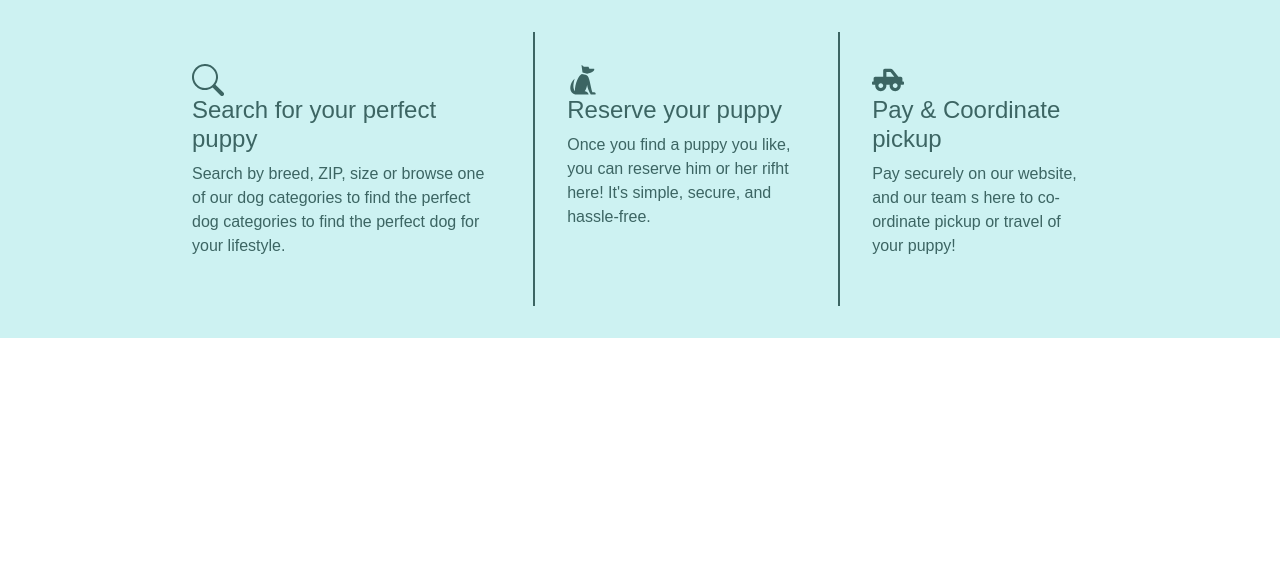
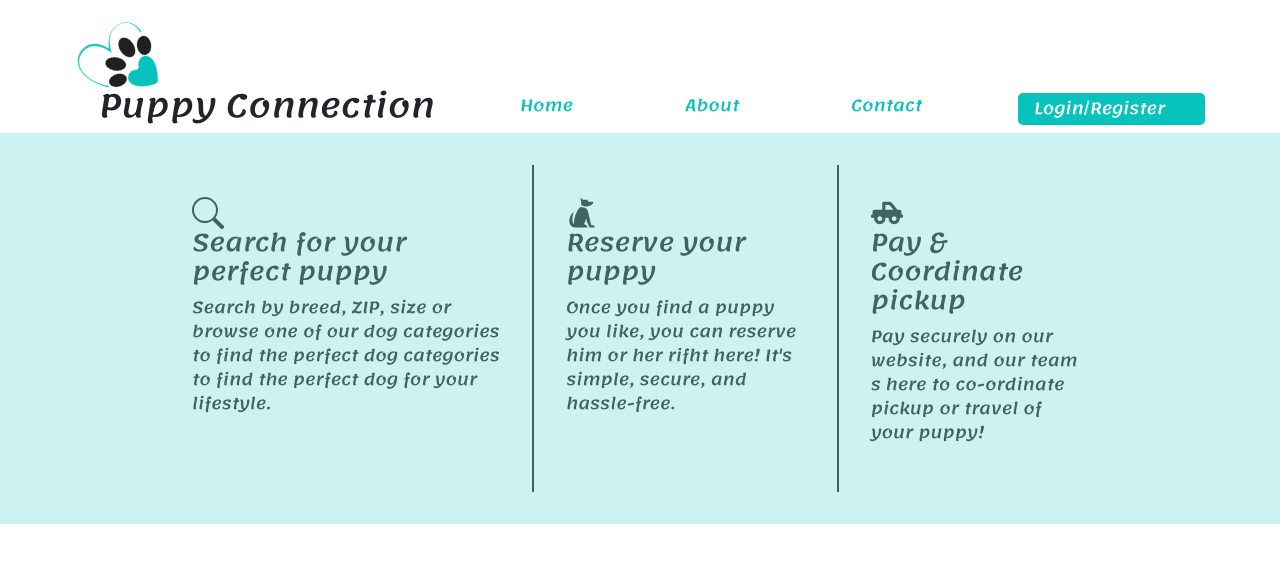
Before and after one commit to tonyadearman/puppyAdoption, a React (Create React App) app in the folder client/: page / in a window 1280 px wide. Shown: the top 562 px of the page. Built offline with nearby package versions, Linux system fonts and the light colour scheme; a web font is replaced by a local one.

Commit message:
fixed nav

```diff
--- a/client/src/App.css
+++ b/client/src/App.css
@@ -1,8 +1,7 @@
+@import url('https://fonts.googleapis.com/css2?family=Lemonada:wght@500;600;700&display=swap');
 
-@import url('https://fonts.googleapis.com/css2?family=Lemonada:wght@500;600;700&display=swap');
-*{
+/* *{
   box-sizing: border-box;
   margin: 0;
   padding: 0;
-  font-family: sans-serif
-}
+} */
--- a/client/src/App.js
+++ b/client/src/App.js
@@ -1,10 +1,13 @@
 import React from 'react';
 import CTA from './components/CTA/CTA';
+import NavBar from './components/NavBar/Nav';
 import './App.css';
 
 function App() {
   return (
     <div className="App">
+
+      <NavBar />
       <CTA />
     </div>
   );
--- a/client/src/components/NavBar/Nav.css
+++ b/client/src/components/NavBar/Nav.css
@@ -6,9 +6,7 @@
     display: flex;
     flex-direction: row;
     align-items: flex-end;
-    margin-top: 3rem;
-    padding: 0vw 5vw 0vw 7vw;
-
+    justify-content: center;
 }
 
 .logo {
@@ -17,7 +15,7 @@
     padding-top: 2rem;
 }
 
-h1 {
+.nav-header {
     font-size: 2rem;
     margin-left: 1.5rem;
     margin-top: -1rem;
@@ -28,12 +26,17 @@ h1 {
     grid-template-columns: auto auto auto auto;
     gap: 0.5rem;
     margin-left: 3.5rem;
-    margin-bottom: 2.5rem;
+    margin-bottom: .5rem;
+    color: #06c3bd;
+}
+
+.nav-link:hover {
+    color: #3c6563;
 }
 
 .login-reg {
     background-color: #06c3bd;
-    padding-left: 1rem;
+    padding: 0.2rem 1rem 0rem 1rem;
     height: 2rem;
     border-radius: 5px;
     color: white;
--- a/client/src/components/NavBar/Nav.js
+++ b/client/src/components/NavBar/Nav.js
@@ -1,6 +1,6 @@
 import React from 'react';
 import './Nav.css';
-import Logo from '../../images/logoSticker.png';
+import Logo from '../../Images/logoSticker.png';
 
 function NavBar() {
 
@@ -9,13 +9,13 @@ function NavBar() {
     <nav className='Nav-Container'>
       <figcaption>
         <img src={Logo} className='logo' alt='logo' />
-        <h1>Puppy Connection</h1>
+        <h1 className='nav-header'>Puppy Connection</h1>
       </figcaption>
 
-      <a className="nav-link">Home</a>
-      <a className="nav-link">About</a>
-      <a className="nav-link">Contact</a>
-      <a className="nav-link login-reg">Login/Register</a>
+      <a href="" className="nav-link">Home</a>
+      <a href="" className="nav-link">About</a>
+      <a href="" className="nav-link">Contact</a>
+      <a href="" className="nav-link login-reg">Login/Register</a>
     </nav>
   );
 }
--- a/client/src/index.css
+++ b/client/src/index.css
@@ -1,13 +0,0 @@
-body {
-    margin: 0;
-    font-family: -apple-system, BlinkMacSystemFont, 'Segoe UI', 'Roboto', 'Oxygen',
-      'Ubuntu', 'Cantarell', 'Fira Sans', 'Droid Sans', 'Helvetica Neue',
-      sans-serif;
-    -webkit-font-smoothing: antialiased;
-    -moz-osx-font-smoothing: grayscale;
-  }
-
-  code {
-    font-family: source-code-pro, Menlo, Monaco, Consolas, 'Courier New',
-      monospace;
-  }
```
Also changed, not shown: client/src/components/NavBar/NavBar.js (+98 -98 lines), client/src/components/NavBar/navbar.css (+2 -6 lines).
